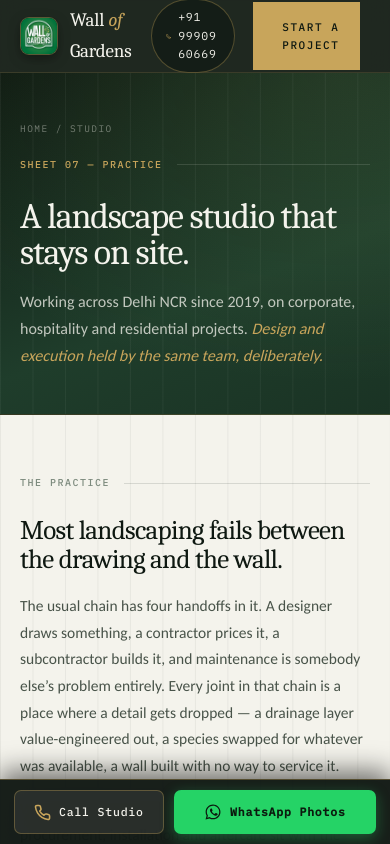
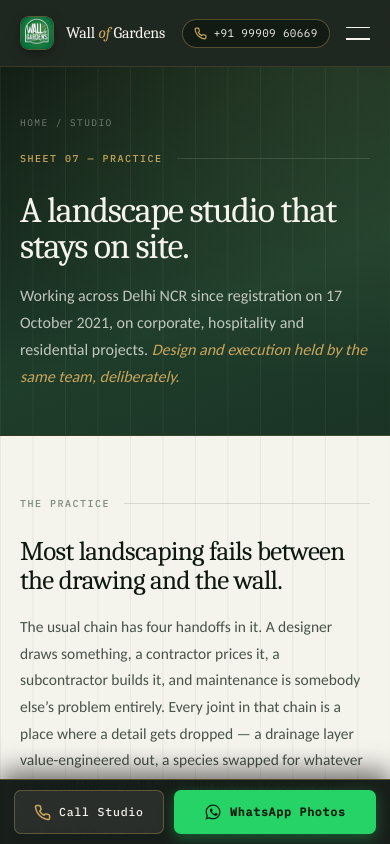
Before and after one commit to hackhaveli/wallofgardens, a Next.js app: page /studio in a window 390 px wide. Shown: the top 844 px of the page. Built offline with nearby package versions, Linux system fonts and the light colour scheme.

Commit message:
Fix header phone wrapping, update registration date to 17 Oct 2021, and enhance studio map

```diff
--- a/app/admin/pages/home/page.tsx
+++ b/app/admin/pages/home/page.tsx
@@ -71,8 +71,8 @@ export default function HomePageEditor() {
           label="Strip Items"
           items={content.spec_strip as { label: string; value: string }[]}
           fields={[
-            { key: 'label', label: 'Bold Label (e.g. Practice)' },
-            { key: 'value', label: 'Value (e.g. Since 2019)' },
+            { key: 'label', label: 'Bold Label (e.g. Registered)' },
+            { key: 'value', label: 'Value (e.g. 17 Oct 2021)' },
           ]}
           onChange={v => updateSection('spec_strip', v as HomeContent['spec_strip'])}
           addLabel="Add Strip Item"
--- a/app/components/Footer.tsx
+++ b/app/components/Footer.tsx
@@ -50,7 +50,7 @@ export default function Footer() {
           </div>
         </div>
         <div className="ft-bot">
-          <span>© 2026 Wall of Gardens Private Limited · GSTIN 07AADCW0848G1ZB</span>
+          <span>© 2026 Wall of Gardens Private Limited · Registered 17 Oct 2021 · GSTIN 07AADCW0848G1ZB</span>
           <span><Link href="/contact">Privacy</Link><Link href="/contact">Terms</Link></span>
         </div>
       </div>
--- a/app/components/Navbar.tsx
+++ b/app/components/Navbar.tsx
@@ -38,13 +38,13 @@ export default function Navbar() {
             <Link href="/contact" className={isContact ? 'on' : ''}>Contact</Link>
           </nav>
           <div className="nav-r">
-            <a href="tel:+919990960669" className="nav-phone" title="Call Wall of Gardens">
+            <a href="tel:+919990960669" className="nav-phone" title="Call Wall of Gardens (+91 99909 60669)">
               <svg width="13" height="13" viewBox="0 0 24 24" fill="none" stroke="currentColor" strokeWidth="2.2" strokeLinecap="round" strokeLinejoin="round" aria-hidden="true">
                 <path d="M22 16.92v3a2 2 0 0 1-2.18 2 19.79 19.79 0 0 1-8.63-3.07 19.5 19.5 0 0 1-6-6 19.79 19.79 0 0 1-3.07-8.67A2 2 0 0 1 4.11 2h3a2 2 0 0 1 2 1.72 12.84 12.84 0 0 0 .7 2.81 2 2 0 0 1-.45 2.11L8.09 9.91a16 16 0 0 0 6 6l1.27-1.27a2 2 0 0 1 2.11-.45 12.84 12.84 0 0 0 2.81.7A2 2 0 0 1 22 16.92z"/>
               </svg>
-              <span>+91 99909 60669</span>
+              <span>+91&nbsp;99909&nbsp;60669</span>
             </a>
-            <Link className="btn btn-g" href="/contact"><span>Start a Project</span></Link>
+            <Link className="btn btn-g nav-cta-btn" href="/contact"><span>Start a Project</span></Link>
           </div>
           <button
             className="burger"
--- a/app/globals.css
+++ b/app/globals.css
@@ -135,8 +135,8 @@ em.g { font-style: italic; color: var(--gold); }
   backdrop-filter: blur(12px) saturate(1.3);
   border-bottom: 1px solid rgba(200,165,91,.16);
 }
-.nav-in { display: flex; align-items: center; justify-content: space-between; height: 72px; gap: 20px; }
-.brand { display: flex; align-items: center; gap: 12px; color: var(--cream); text-decoration: none; }
+.nav-in { display: flex; align-items: center; justify-content: space-between; height: 72px; gap: clamp(12px, 1.8vw, 24px); }
+.brand { display: flex; align-items: center; gap: 12px; color: var(--cream); text-decoration: none; flex-shrink: 0; white-space: nowrap; }
 .brand-logo-wrap {
   width: 38px;
   height: 38px;
@@ -162,36 +162,48 @@ em.g { font-style: italic; color: var(--gold); }
   object-fit: cover;
   display: block;
 }
-.brand-n { font-family: var(--serif); font-size: 19px; letter-spacing: -.01em; }
+.brand-n { font-family: var(--serif); font-size: 19px; letter-spacing: -.01em; white-space: nowrap; }
 .brand-n b { color: var(--gold); font-weight: 400; font-style: italic; }
-.nav-l { display: flex; gap: 30px; }
+.nav-l { display: flex; gap: clamp(16px, 2vw, 30px); flex-shrink: 1; align-items: center; }
 .nav-l a {
   font-family: var(--mono);
   font-size: 11px;
   letter-spacing: .13em;
   text-transform: uppercase;
   color: rgba(244,243,236,.68);
+  white-space: nowrap;
   transition: color .25s;
 }
 .nav-l a:hover, .nav-l a.on { color: var(--gold); }
-.nav-r { display: flex; align-items: center; gap: 18px; }
+.nav-r { display: flex; align-items: center; gap: clamp(10px, 1.2vw, 18px); flex-shrink: 0; white-space: nowrap; }
 .nav-phone {
   display: inline-flex;
   align-items: center;
   gap: 7px;
   padding: 8px 14px;
   border-radius: 999px;
-  border: 1px solid rgba(200,165,91,.35);
-  background: rgba(14,24,17,.6);
+  border: 1px solid rgba(200,165,91,.38);
+  background: rgba(14,24,17,.75);
   color: var(--cream);
   font-family: var(--mono);
   font-size: 11.5px;
-  letter-spacing: .07em;
+  letter-spacing: .06em;
   text-decoration: none;
+  white-space: nowrap !important;
+  flex-shrink: 0 !important;
+  word-break: keep-all;
+  line-height: 1;
   transition: all .25s ease;
+}
+.nav-phone span {
+  white-space: nowrap !important;
+  display: inline-block;
+  line-height: 1;
+  word-break: keep-all;
 }
 .nav-phone svg {
   color: var(--gold);
+  flex-shrink: 0;
   transition: transform .25s ease;
 }
 .nav-phone:hover {
@@ -201,6 +213,10 @@ em.g { font-style: italic; color: var(--gold); }
 }
 .nav-phone:hover svg {
   transform: rotate(12deg) scale(1.1);
+}
+.nav-cta-btn {
+  white-space: nowrap;
+  flex-shrink: 0;
 }
 .burger { display: none; width: 24px; height: 13px; position: relative; }
 .burger i { position: absolute; left: 0; right: 0; height: 1.5px; background: var(--cream); transition: transform .35s; }
@@ -267,9 +283,32 @@ em.g { font-style: italic; color: var(--gold); }
   font-size: 14.5px;
   letter-spacing: .06em;
 }
+@media(max-width:1200px) {
+  .nav-l { gap: 16px; }
+  .nav-r { gap: 10px; }
+  .brand-n { font-size: 17.5px; }
+  .nav-phone { padding: 7px 11px; font-size: 11px; }
+}
 @media(max-width:1000px) {
   .nav-l { display: none; }
-  .burger { display: block; }
+  .burger { display: block; flex-shrink: 0; }
+  .nav-r { gap: 10px; }
+}
+@media(max-width:640px) {
+  .nav-in { height: 66px; gap: 8px; }
+  .brand-logo-wrap { width: 34px; height: 34px; }
+  .brand-n { font-size: 16px; }
+  .nav-cta-btn { display: none; } /* On mobile, keep phone pill visible on one line and let burger/floating bar carry CTA */
+  .nav-phone {
+    padding: 7px 11px;
+    font-size: 11px;
+    letter-spacing: .03em;
+  }
+}
+@media(max-width:380px) {
+  .brand-n { font-size: 14.5px; }
+  .brand { gap: 8px; }
+  .nav-phone { padding: 6px 9px; font-size: 10px; gap: 5px; }
 }
 
 /* ---------- banner ---------- */
@@ -2107,3 +2146,201 @@ a.chan-i:hover { background: #16241A; }
 @media(max-width: 580px) {
   .sla-grid { grid-template-columns: 1fr; }
 }
+
+/* ---------- studio location showcase ---------- */
+.studio-loc-sec {
+  position: relative;
+}
+.studio-showcase {
+  display: grid;
+  grid-template-columns: 1fr 1.35fr;
+  gap: clamp(24px, 3vw, 40px);
+  margin-top: clamp(24px, 3vw, 36px);
+  align-items: stretch;
+}
+.studio-card {
+  background: radial-gradient(ellipse 420px 320px at 0% 0%, rgba(127,166,92,.14), transparent 70%),
+              linear-gradient(165deg, #132418 0%, #0b150f 100%);
+  border: 1px solid rgba(200,165,91,.28);
+  border-radius: 12px;
+  padding: clamp(26px, 3vw, 38px);
+  display: flex;
+  flex-direction: column;
+  justify-content: space-between;
+  box-shadow: 0 16px 36px rgba(0,0,0,.35);
+  position: relative;
+  overflow: hidden;
+}
+.studio-card::before {
+  content: '';
+  position: absolute;
+  top: 0;
+  left: 0;
+  right: 0;
+  height: 2px;
+  background: linear-gradient(90deg, transparent, var(--gold), transparent);
+}
+.studio-card-head {
+  display: inline-flex;
+  align-items: center;
+  gap: 8px;
+  margin-bottom: 16px;
+}
+.studio-pin-dot {
+  width: 8px;
+  height: 8px;
+  border-radius: 50%;
+  background: var(--gold);
+  box-shadow: 0 0 0 3px rgba(200,165,91,.25);
+  animation: pulsePin 2.5s infinite;
+}
+@keyframes pulsePin {
+  0%, 100% { transform: scale(1); opacity: 1; }
+  50% { transform: scale(1.3); opacity: .75; }
+}
+.studio-card-tag {
+  font-family: var(--mono);
+  font-size: 10px;
+  letter-spacing: .12em;
+  text-transform: uppercase;
+  color: var(--gold);
+}
+.studio-title {
+  font-family: var(--serif);
+  font-size: clamp(22px, 2.2vw, 28px);
+  color: var(--cream);
+  font-weight: 400;
+  letter-spacing: -.01em;
+  margin-bottom: 10px;
+}
+.studio-addr {
+  font-family: var(--sans);
+  font-size: 14px;
+  line-height: 1.6;
+  color: rgba(244,243,236,.82);
+  margin-bottom: 20px;
+}
+.studio-meta-grid {
+  display: grid;
+  grid-template-columns: 1fr;
+  gap: 14px;
+  padding: 18px 0;
+  border-top: 1px solid rgba(200,165,91,.16);
+  border-bottom: 1px solid rgba(200,165,91,.16);
+  margin-bottom: 22px;
+}
+.studio-meta-item {
+  display: flex;
+  flex-direction: column;
+  gap: 3px;
+}
+.studio-meta-item .meta-k {
+  font-family: var(--mono);
+  font-size: 9.5px;
+  letter-spacing: .12em;
+  text-transform: uppercase;
+  color: rgba(200,165,91,.88);
+}
+.studio-meta-item .meta-v {
+  font-family: var(--sans);
+  font-size: 13.5px;
+  color: var(--cream);
+  font-weight: 500;
+}
+.studio-phone-link {
+  color: var(--cream);
+  text-decoration: underline;
+  text-decoration-color: rgba(200,165,91,.5);
+  transition: color .2s;
+}
+.studio-phone-link:hover {
+  color: var(--gold);
+}
+.studio-meta-item .meta-sub {
+  font-family: var(--sans);
+  font-size: 12px;
+  color: rgba(244,243,236,.55);
+}
+.studio-actions {
+  display: flex;
+  gap: 12px;
+  flex-wrap: wrap;
+  align-items: center;
+}
+.studio-map-frame {
+  background: #0e1811;
+  border: 1px solid rgba(200,165,91,.28);
+  border-radius: 12px;
+  overflow: hidden;
+  box-shadow: 0 16px 36px rgba(0,0,0,.35);
+  display: flex;
+  flex-direction: column;
+  min-height: 440px;
+}
+.studio-map-topbar {
+  display: flex;
+  align-items: center;
+  justify-content: space-between;
+  padding: 12px 18px;
+  background: rgba(19,36,24,.95);
+  border-bottom: 1px solid rgba(200,165,91,.18);
+  font-family: var(--mono);
+  font-size: 11px;
+  letter-spacing: .06em;
+  color: var(--cream);
+}
+.map-topbar-left {
+  display: inline-flex;
+  align-items: center;
+  gap: 8px;
+  color: rgba(244,243,236,.88);
+}
+.map-live-dot {
+  width: 7px;
+  height: 7px;
+  border-radius: 50%;
+  background: #7FA65C;
+  box-shadow: 0 0 0 2px rgba(127,166,92,.3);
+}
+.map-topbar-link {
+  color: var(--gold);
+  text-decoration: none;
+  font-size: 11px;
+  letter-spacing: .08em;
+  transition: opacity .2s;
+}
+.map-topbar-link:hover {
+  opacity: .8;
+}
+.studio-map-wrap {
+  flex: 1;
+  width: 100%;
+  min-height: 400px;
+  position: relative;
+  background: #1a2920;
+}
+.studio-map-wrap iframe {
+  width: 100%;
+  height: 100%;
+  min-height: 400px;
+  display: block;
+}
+@media(max-width: 960px) {
+  .studio-showcase {
+    grid-template-columns: 1fr;
+  }
+  .studio-map-wrap,
+  .studio-map-wrap iframe {
+    min-height: 360px;
+  }
+}
+@media(max-width: 560px) {
+  .studio-actions {
+    flex-direction: column;
+    width: 100%;
+  }
+  .studio-actions .btn {
+    width: 100%;
+    text-align: center;
+  }
+}
--- a/app/page.tsx
+++ b/app/page.tsx
@@ -10,7 +10,7 @@ import { DEFAULT_PROJECTS, DEFAULT_TESTIMONIALS } from '../lib/content-defaults'
 import { canOptimize } from '../lib/img';
 
 const FACTS = [
-  { k: 'Practice', v: 'Since 2019', s: 'Living architecture, end to end' },
+  { k: 'Registered', v: '17 Oct 2021', s: 'Incorporated & active, Delhi NCR' },
   { k: 'Studio', v: 'Janakpuri', s: 'New Delhi' },
   { k: 'Coverage', v: 'Delhi NCR', s: '& pan-India projects' },
   { k: 'Scope', v: 'One team', s: 'Design → Install → Maintain' },
@@ -76,7 +76,7 @@ export default async function Home() {
         <div className="shell hx-in">
           <div className="hx-copy">
             <p className="hx-trust">
-              <span>Delhi NCR</span><i aria-hidden="true" /><span>Est. 2019</span><i aria-hidden="true" /><span>Corporate &amp; premium residential</span>
+              <span>Delhi NCR</span><i aria-hidden="true" /><span>Est. 17 Oct 2021</span><i aria-hidden="true" /><span>Corporate &amp; premium residential</span>
             </p>
             <h1 className="hx-h" id="hx-title">Living walls &amp; gardens, <em className="g">engineered</em> to last.</h1>
             <p className="hx-sub">Designed, installed and maintained by one studio — for corporate campuses and premium homes.</p>
--- a/app/services/page.tsx
+++ b/app/services/page.tsx
@@ -14,7 +14,7 @@ const STATS = [
   { n: '06', l: 'Dedicated Disciplines', s: 'Designed & maintained in-house' },
   { n: '100%', l: 'In-House Crew', s: 'Zero sub-contracting' },
   { n: '0₹', l: 'Free Site Visit', s: 'Delhi NCR · No obligation' },
-  { n: '2019', l: 'Practice Established', s: 'Corporate & luxury residential' },
+  { n: '17 Oct 2021', l: 'Company Registered', s: 'Corporate & luxury residential' },
 ];
 
 const INVARIANTS = [
--- a/app/studio/page.tsx
+++ b/app/studio/page.tsx
@@ -6,7 +6,7 @@ import Footer from '../components/Footer';
 
 export const metadata: Metadata = {
   title: 'About — Landscape & Living Wall Studio, Delhi NCR | Wall of Gardens',
-  description: 'Wall of Gardens is a Delhi NCR landscape and living wall studio working since 2019. Design, procurement, installation and maintenance held by one team.',
+  description: 'Wall of Gardens is a Delhi NCR landscape and living wall studio registered on 17 October 2021. Design, procurement, installation and maintenance held by one team.',
 };
 
 export default function StudioPage() {
@@ -20,7 +20,7 @@ export default function StudioPage() {
           <div className="rule-tag"><span className="tag gold">Sheet 07 — Practice</span></div>
           <h1 className="d1">A landscape studio that stays on site.</h1>
           <p className="lede light">
-            Working across Delhi NCR since 2019, on corporate, hospitality and residential projects. <em className="g">Design and execution held by the same team, deliberately.</em>
+            Working across Delhi NCR since registration on 17 October 2021, on corporate, hospitality and residential projects. <em className="g">Design and execution held by the same team, deliberately.</em>
           </p>
         </div>
       </section>
--- a/lib/content-defaults.ts
+++ b/lib/content-defaults.ts
@@ -42,7 +42,7 @@ export const DEFAULT_SITE_SETTINGS = {
 
 export const DEFAULT_HOME_CONTENT = {
   hero: {
-    badge: 'Sheet 01 — Delhi NCR — Est. 2019',
+    badge: 'Sheet 01 — Delhi NCR — Registered 17 Oct 2021',
     heading: 'Living walls are <em>built,</em> not planted.',
     lede: 'We design, engineer and install vertical gardens, terraces and living walls for corporate campuses and premium residences — then maintain them. One team from the first drawing to the third year.',
     cta_primary_label: 'Selected Work',
@@ -51,7 +51,7 @@ export const DEFAULT_HOME_CONTENT = {
     cta_secondary_href: '#contact',
   },
   spec_strip: [
-    { label: 'Practice', value: 'Since 2019' },
+    { label: 'Registered', value: '17 Oct 2021' },
     { label: 'Studio', value: 'Janakpuri, New Delhi' },
     { label: 'Coverage', value: 'Delhi NCR & pan-India' },
     { label: 'Scope', value: 'Design → Install → Maintain' },
@@ -508,7 +508,7 @@ export const DEFAULT_STUDIO_CONTENT = {
   banner: {
     badge: 'Sheet 07 — Practice',
     heading: 'A landscape studio that stays on site.',
-    lede: 'Working across Delhi NCR since 2019, on corporate, hospitality and residential projects. Design and execution held by the same team, deliberately.',
+    lede: 'Working across Delhi NCR since registration on 17 October 2021, on corporate, hospitality and residential projects. Design and execution held by the same team, deliberately.',
     breadcrumb: 'Home / Studio',
   },
   delivery_model: {
```
Also changed, not shown: app/contact/page.tsx (+85 -11 lines).
